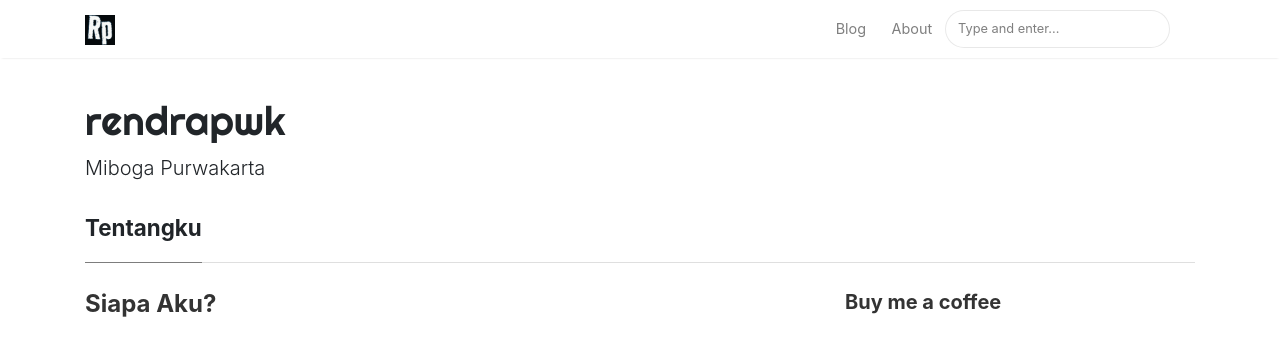
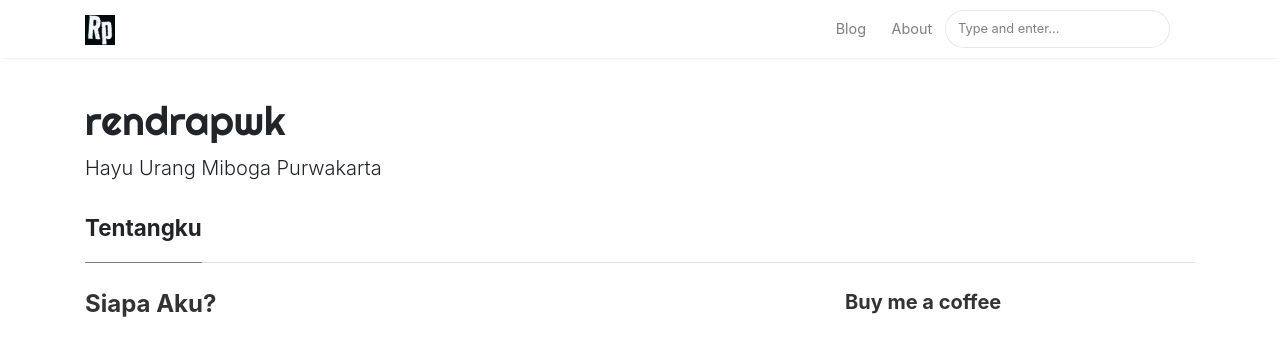
Before and after one commit to rendrapwk/rendrapwk.github.io, a Jekyll site: the page built from _pages/about.md, in a window 1280 px wide. Shown: the top 343 px of the page. Built offline with Jekyll 4.4.1, drawn with Linux system fonts in a browser that asks for light colours; nearby versions of some CDN libraries.

Commit message:
update avatar

```diff
--- a/_config.yml
+++ b/_config.yml
@@ -1,7 +1,7 @@
 # Site
 name: "rendrapwk"
-title: "rendrapwk"
-description: "Miboga Purwakarta"
+title: "Rendra Pratama"
+description: "Hayu Urang Miboga Purwakarta"
 logo: assets/images/logo.png
 favicon: assets/images/logo.png
 baseurl: ""
@@ -16,7 +16,7 @@
   rendrapwk:
     name: rendrapwk
     display_name: Rendra Pratama
-    avatar: assets/images/avatar.png
+    avatar: "assets/images/avatar.png"
     email: rendrapwk@gmail.com
     web: https://rendrapwk.github.io
     description: "KISS - Keep It Simple Sajalah"
```
Also changed, not shown: _posts/article/kuliner1.md (+8 -0 lines).
